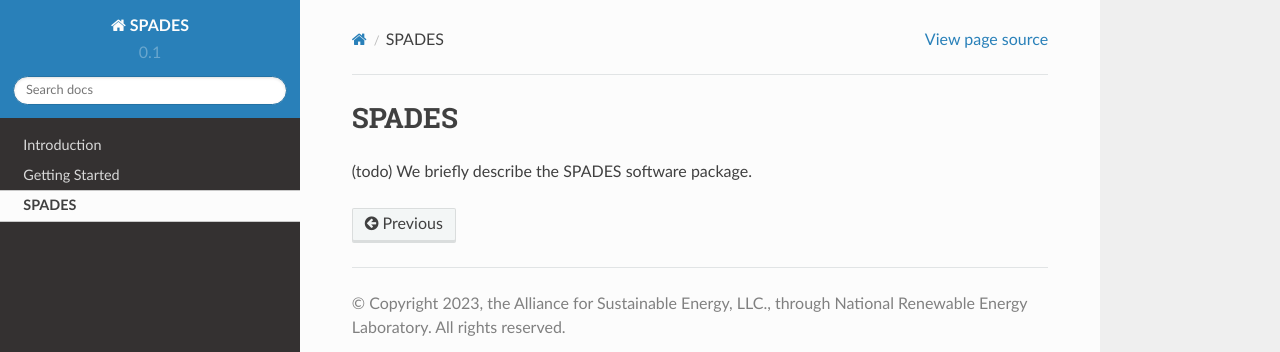
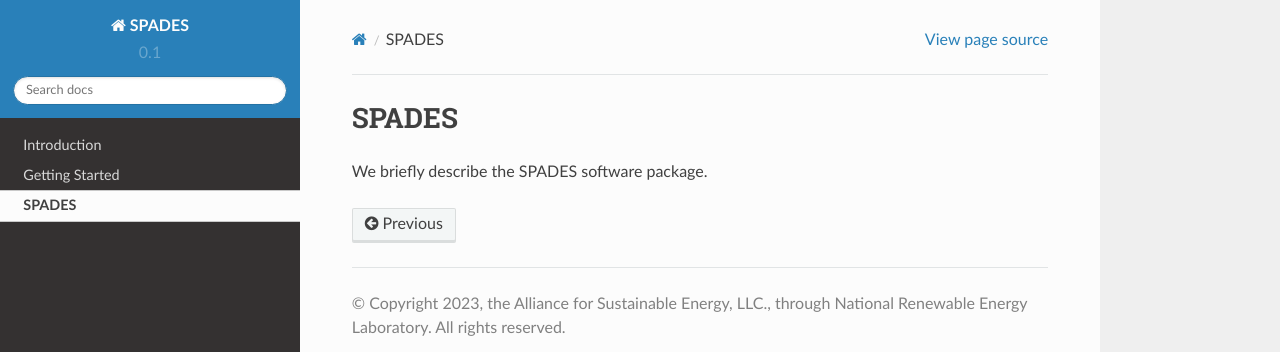
Before and after one commit to NREL/spades, a Sphinx documentation site: the page built from Docs/sphinx/SPADES.rst, in a window 1280 px wide. Shown: the top 352 px of the page. Built offline with Sphinx 7.4.7 and the Read the Docs theme 2.0.0, drawn with Linux system fonts in a browser that asks for light colours; pages that are not in the unit, such as notebooks, are missing from menus.

```diff
--- a/Docs/sphinx/SPADES.rst
+++ b/Docs/sphinx/SPADES.rst
@@ -4,4 +4,4 @@
 SPADES
 ======
 
-(todo) We briefly describe the SPADES software package.
+We briefly describe the SPADES software package.
--- a/Docs/sphinx/conf.py
+++ b/Docs/sphinx/conf.py
@@ -3,6 +3,7 @@ import sys
 extensions = ["sphinx.ext.mathjax", "sphinx.ext.graphviz", "sphinxcontrib.spelling"]
 
 spelling_word_list_filename = "spelling-wordlist.txt"
+spelling_exclude_patterns=['doxygen/html/*']
 spelling_show_suggestions = True
 spelling_warning = True
 
```
